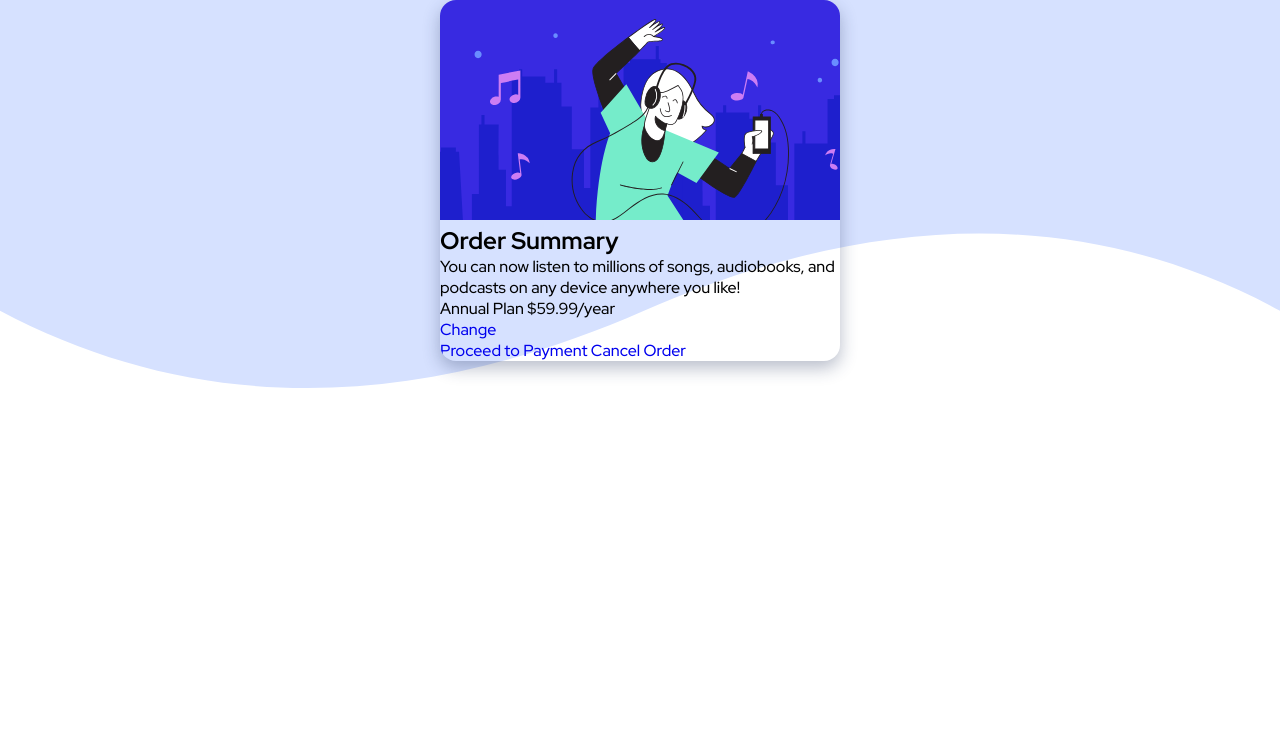
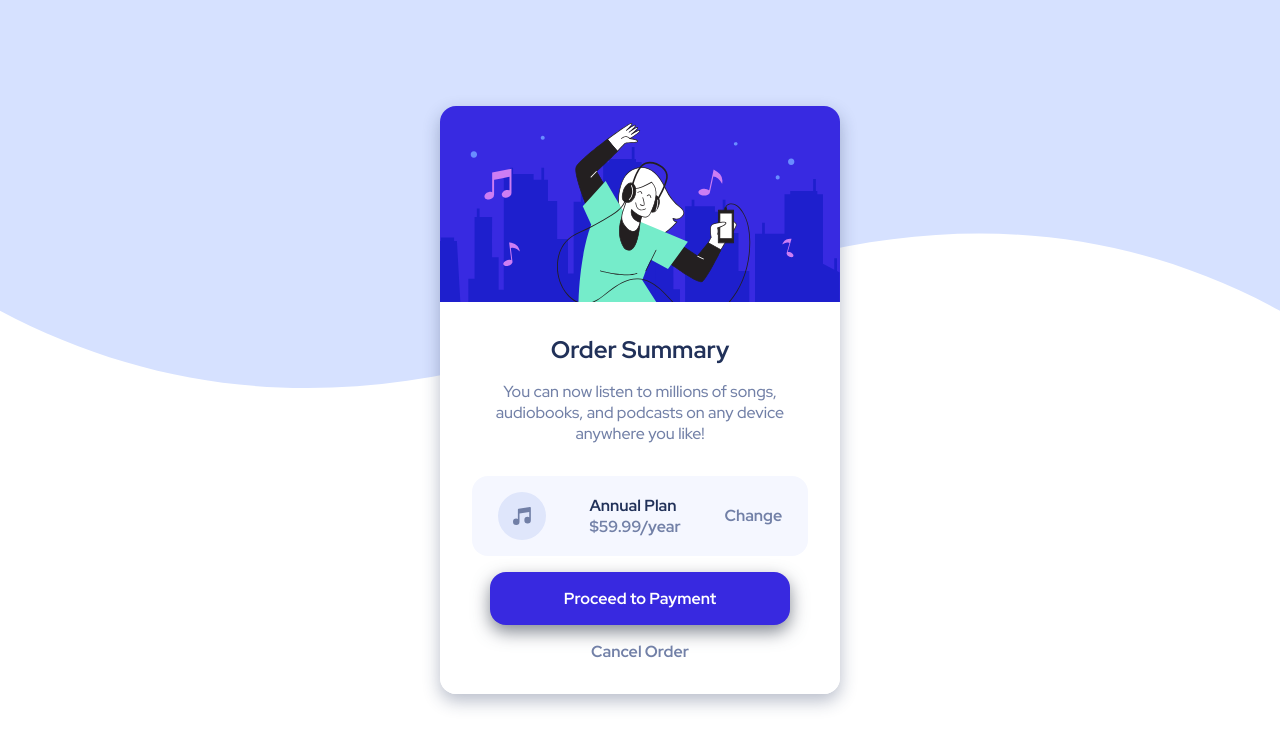
Before and after one commit to Felipe-ce/Resumo-de-pedido, a plain HTML site: page index.html in a window 1280 px wide. Drawn offline with Linux system fonts and the light colour scheme.

Commit message:
Update desktop
Versão Desktop Finalizada

```diff
--- a/index.html
+++ b/index.html
@@ -23,27 +23,30 @@
         <div>
           <img src="images/illustration-hero.svg" alt="hero">
         </div>
-        <h1>Order Summary</h1>
+
+        <div class="info">
+          <h1 class="titulo">Order Summary</h1>
 
           <p>
             You can now listen to millions of songs, audiobooks, and podcasts on any
             device anywhere you like!
           </p>
 
-        <div>
+          <div class="preco">
+            <img src="images/icon-music.svg" alt="">
             <!-- colocar um icone de musica aqui   -->
             <div>
-            <span>Annual Plan</span>
-            <span>$59.99/year</span>
+              <span id="plano">Annual Plan</span>
+              <span id="price">$59.99/year</span>
+            </div>
+            <a class="mudar-plano" href="#">Change</a>
 
           </div>
 
-          <a href="#">Change</a>
+          <a class="btn" href="#">Proceed to Payment</a>
+          <a href="#">Cancel Order</a>
 
         </div>
-
-        <a href="#">Proceed to Payment</a>
-        <a href="#">Cancel Order</a>
       </section>
     </div>
 
--- a/style.css
+++ b/style.css
@@ -26,29 +26,90 @@
 a{
   text-decoration: none;
 }
+img{
+  display: block;
+  max-width: 100%;
+}
 .teste{
-  background-color: var(--very-pale-blue);
   font-family: var(--font);
   background: url('images/pattern-background-desktop.svg') no-repeat;
-  background-size: 100%;
-  background-position: top;
-  height: 1000px;
-
-
+  background-size: contain;
+  width: 100%;
+  height: 100vh;
   font-size: 1rem;
-
+  display: grid;
+  justify-content: center;
+  align-content: center;
 }
 
 .card{
   overflow: hidden;
   border-radius: 1rem;
   max-width: 400px;
-  margin: auto;
-
   box-shadow: 0px 7px 17px 0px hsla(223, 46%, 24%, 0.322);
-
-
 }
 
+.info{
+  background:#fff;
+  padding: 2rem;
+  display: grid;
+  grid-template-columns: 1fr;
+  justify-items: center;
+  gap: 1rem;
+}
 
- }
+.titulo{
+  font-size: 1.5rem;
+  color:var(--dark-blue);
+  font-weight: bold;
+}
+.info > p{
+  color:var(--desaturated-blue);
+  text-align: center;
+  margin-bottom: 1rem;
+}
+.preco{
+  display: flex;
+  padding: 1rem;
+  background: var(--very-pale-blue);
+  border-radius: 1rem;
+  gap: 1.5rem;
+  width: 100%;
+
+  align-items: center;
+  justify-content: space-around;
+}
+.preco span{
+  display: block;
+}
+#plano{
+  color: var(--dark-blue);
+  font-weight: bold;
+}
+#price{
+  color: var(--desaturated-blue);
+  font-weight: bold;
+}
+.mudar-plano:hover{
+  color: var(--bright-blue);
+}
+.btn{
+  color: #ffff !important;
+  display: block;
+  padding: 1rem;
+  color: #fff;
+  border-radius: 1rem;
+  background-color: var(--bright-blue);
+  width: 300px;
+  text-align: center;
+
+  box-shadow: 0px 7px 17px 0px hsla(220, 8%, 44%, 0.815);
+  transition: background 100ms ease-in;
+}
+.btn:hover{
+  background-color: var(--dark-blue);
+}
+.info a{
+  font-weight: bold;
+  color: var(--desaturated-blue);
+}
```
Lines whose indentation alone changed are shown as unchanged.
